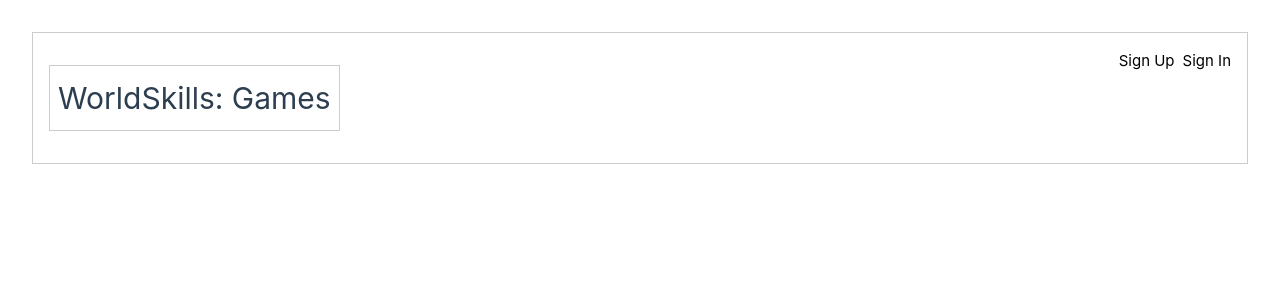
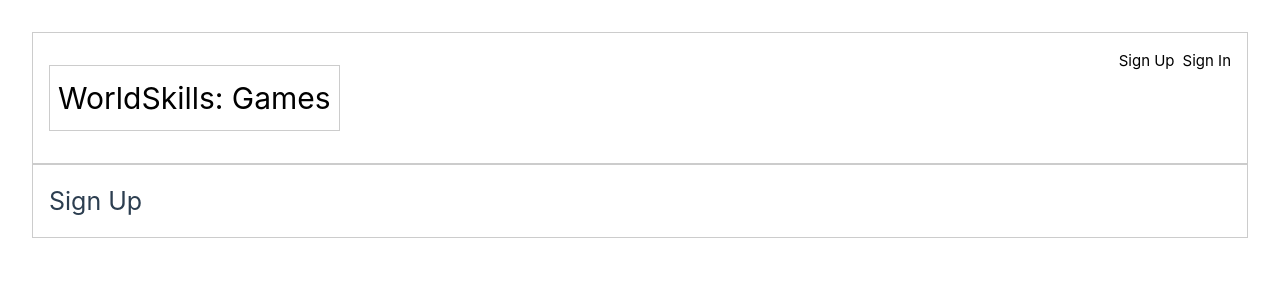
Before and after one commit to DanielCheang007/module_d_s2, a Vue app: page /sign_up in a window 1280 px wide. Shown: the top 300 px of the page. Built offline with nearby package versions, Linux system fonts and the light colour scheme.

Commit message:
add router to sign in and sign up

```diff
--- a/src/App.vue
+++ b/src/App.vue
@@ -6,7 +6,13 @@
 
 <template>
   <HeaderView></HeaderView>
-  <RouterView />
+  <main>
+    <RouterView />
+  </main>
 </template>
 
-<style scoped></style>
+<style scoped>
+main {
+  border: 1px solid #ccc;
+}
+</style>
--- a/src/assets/main.css
+++ b/src/assets/main.css
@@ -5,6 +5,16 @@
   margin: 0 auto;
   padding: 2rem;
   font-weight: normal;
+}
+
+.page-header,
+.page-content {
+    padding: 1rem;
+}
+
+.page-header {
+    display: flex;
+    font-size: smaller;
 }
 
 .green {
--- a/src/router/index.js
+++ b/src/router/index.js
@@ -16,6 +16,21 @@
       // this generates a separate chunk (About.[hash].js) for this route
       // which is lazy-loaded when the route is visited.
       component: () => import('../views/AboutView.vue')
+    },
+    {
+      path: '/games',
+      name: 'games',
+      component: () => import('../views/games/GamesList.vue')
+    },
+    {
+      path: '/sign_in',
+      name: 'sign_in',
+      component: () => import('../views/auth/SignIn.vue')
+    },
+    {
+      path: '/sign_up',
+      name: 'sign_up',
+      component: () => import('../views/auth/SignUp.vue')
     }
   ]
 })
--- a/src/views/HeaderView.vue
+++ b/src/views/HeaderView.vue
@@ -3,12 +3,16 @@
 
 <template>
     <header>
-        <h1>WorldSkills: Games</h1>
+        <h1>
+            <RouterLink to="/">
+                WorldSkills: Games
+            </RouterLink>
+        </h1>
 
         <div class="user-utils">
             <nav>
-                <RouterLink to="/">Sign Up</RouterLink>
-                <RouterLink to="/about">Sign In</RouterLink>
+                <RouterLink to="/sign_up">Sign Up</RouterLink>
+                <RouterLink to="/sign_in">Sign In</RouterLink>
             </nav>
         </div>
     </header>
--- a/src/views/MainView.vue
+++ b/src/views/MainView.vue
@@ -3,13 +3,9 @@
 </script>
 
 <template>
-    <main>
-        <GamesList></GamesList>
-    </main>
+    <GamesList></GamesList>
 </template>
 
 <style scoped>
-main {
-    border: 1px solid #ccc;
-}
+
 </style>
--- /dev/null
+++ b/src/views/auth/SignIn.vue
@@ -0,0 +1,5 @@
+<template>
+    <div class="page-header">
+        <h1>Sign In</h1>
+    </div>
+</template>
--- /dev/null
+++ b/src/views/auth/SignUp.vue
@@ -0,0 +1,5 @@
+<template>
+    <div class="page-header">
+        <h1>Sign Up</h1>
+    </div>
+</template>
--- a/src/views/games/GamesList.vue
+++ b/src/views/games/GamesList.vue
@@ -186,16 +186,6 @@
     border-bottom-right-radius: 5px;
 }
 
-.page-header,
-.page-content {
-    padding: 1rem;
-}
-
-.page-header {
-    display: flex;
-    font-size: smaller;
-}
-
 .games-nav {
     margin-left: auto;
     display: flex;
```
